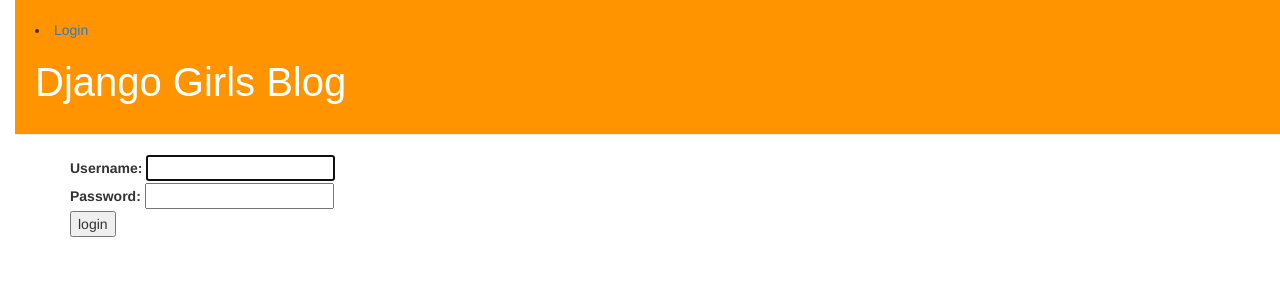
After one commit to mohammedbazadough/my-first-blog, a Django app: page /accounts/login/ in a window 1280 px wide. The commit adds this page. Shown: the top 300 px of the page. Run offline with Django 3.2, Linux system fonts and the light colour scheme; some libraries are stand-ins or nearby versions.

Commit message:
added new templates , login-logout/forms.

```diff
--- a/blog/static/css/blog.css
+++ b/blog/static/css/blog.css
@@ -6,7 +6,7 @@
 
 .page-header h1, .page-header h1 a, .page-header h1 a:visited, .page-header h1 a:active{
     color:#ffffff;
-    font-size: 36pt;
+    font-size: 30pt;
     text-decoration: none;
 }
 
@@ -15,7 +15,7 @@
 }
 
 h1, h2, h3, h4{
-    font-family: 'Lobster', cursive;
+    font-family: 'Arial';
 }
 
 .date{
@@ -46,10 +46,9 @@ h1, h2, h3, h4{
 }
 
 
-
 h1 a{
     color:#FCA205;
-    font-family: 'Lobster';
+    font-family: 'Arial';
 }
 
 body{
--- a/blog/templates/blog/base.html
+++ b/blog/templates/blog/base.html
@@ -19,14 +19,24 @@
 
     <div class="page-header">
         {% if user.is_authenticated %}
-        <a href="{% url 'post_new' %}" class="top-menu"><span class="glyphicon glyphicon-plus"></span></a>
+        <a href="{% url 'post_new' %}" class="top-menu"><span class="glyphicon glyphicon-plus">
+
+        </span></a>
+            <ul class="sidebar-nav">
+                <li>User: {{ user.get_username }}</li>
+                <li>User: {{ user.is_staff }}</li>
+                <li><a href="{% url 'logout' %}?next={{ request.path }}"> Logout </a></li>
+            {% else %}
+            <li><a href="{% url 'login' %}?next={{ request.path }}">  Login </a> </li>
         {% endif %}
+    </ul>
         <h1><a href="/">Django Girls Blog</a></h1>
     </div>
     <div class="content container">
         <div class="row">
             <div class="col-md-8">
             {% block content %}
+
             {% endblock %}
             </div>
         </div>
--- /dev/null
+++ b/blog/templates/registration/logged_out.html
@@ -0,0 +1,6 @@
+{% extends 'blog/base.html' %}
+
+{% block content %}
+    <p>Logged Out!</p>
+    <a href="{% url 'login' %}">Click here to login again.</a>
+{% endblock %}
--- /dev/null
+++ b/blog/templates/registration/login.html
@@ -0,0 +1,36 @@
+{% extends 'blog/base.html' %}
+
+{% block content %}
+
+    {% if form.errors %}
+        <p> Your username and password didn't match. Please try again</p>
+    {% endif %}
+
+    {% if next %}
+        {% if user.is_authenticated %}
+            <p>Your account doesn't have access to this page. Tp proceed, Please login with an account that has access.</p>
+            {% else %}
+            <p>Please login to see this page.</p>
+            {% endif %}
+    {% endif %}
+
+
+    <form method="post" action="{% url 'login' %}">
+    {% csrf_token %}
+
+    <div>
+        <td>{{ form.username.label_tag }}</td>
+        <td>{{ form.username }}</td>
+    </div>
+    <div>
+        <td>{{ form.password.label_tag }}</td>
+        <td>{{ form.password }}</td>
+    </div>
+
+    <div>
+        <input type="submit" value="login"/>
+        <input type="hidden" name="next" value="{{ next }}"/>
+    </div>
+
+    </form>
+{% endblock %}
--- a/blog/urls.py
+++ b/blog/urls.py
@@ -1,5 +1,6 @@
 from django.conf.urls import url
 from . import views
+from django.contrib.auth import views as auth_views
 
 urlpatterns = [
     url(r'^$' , views.post_list, name='post_list'),
--- a/mysite/settings.py
+++ b/mysite/settings.py
@@ -120,3 +120,6 @@ USE_TZ = True
 
 STATIC_URL = '/static/'
 STATIC_ROOT = os.path.join(BASE_DIR,'static')
+
+LOGIN_REDIRECT_URL = '/'
+LOGOUT_REDIRECT_URL = '/'
--- a/mysite/urls.py
+++ b/mysite/urls.py
@@ -14,10 +14,13 @@ Including another URLconf
     2. Add a URL to urlpatterns:  url(r'^blog/', include('blog.urls'))
 """
 
-from django.conf.urls import include, url
+from django.conf.urls import url, include
 from django.contrib import admin
 
+
 urlpatterns = [
+
+    url(r'^accounts/', include('django.contrib.auth.urls')),
     url(r'^admin/', admin.site.urls),
     url(r'',include('blog.urls')),
 ]
```
Also changed, not shown: blog/templates/blog/post_detail.html (+6 -2 lines), blog/views.py (+26 -1 lines).
